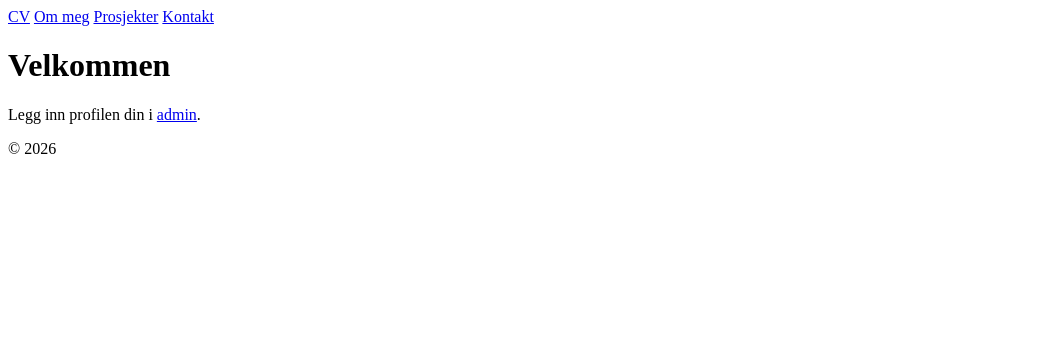
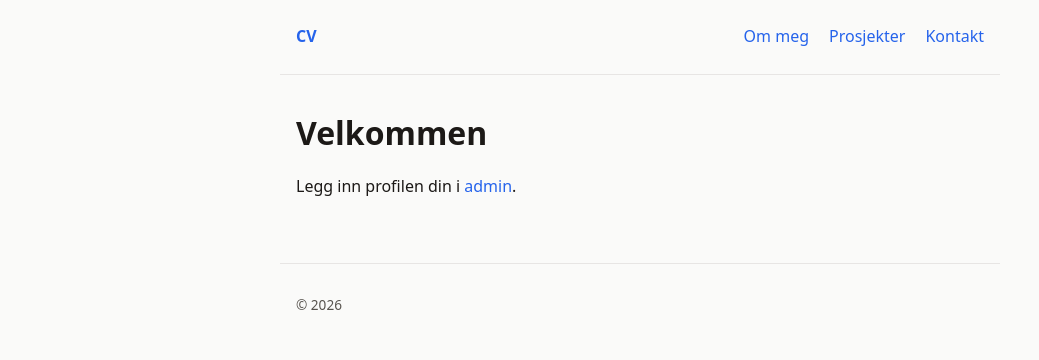
Before and after one commit to bergumguro-prog/CV, a Django app: page / in a window 1280 px wide. Shown: the top 360 px of the page, without its empty margins (0-1039 px from the left). Run offline with Django 5.2, Linux system fonts and the light colour scheme; data that the repository does not hold is empty.

Commit message:
Legg til stilark med lys og mørk modus
Co-Authored-By: Claude Opus 5.5 <noreply@anthropic.com>

```diff
--- /dev/null
+++ b/profil/static/profil/style.css
@@ -0,0 +1,106 @@
+:root {
+    --bakgrunn: #fafaf9;
+    --tekst: #1c1917;
+    --dempet: #57534e;
+    --linje: #e7e5e4;
+    --aksent: #2563eb;
+}
+
+@media (prefers-color-scheme: dark) {
+    :root {
+        --bakgrunn: #1c1917;
+        --tekst: #f5f5f4;
+        --dempet: #a8a29e;
+        --linje: #44403c;
+        --aksent: #60a5fa;
+    }
+}
+
+* {
+    box-sizing: border-box;
+}
+
+body {
+    margin: 0;
+    background: var(--bakgrunn);
+    color: var(--tekst);
+    font-family: system-ui, -apple-system, "Segoe UI", sans-serif;
+    line-height: 1.6;
+}
+
+header,
+main,
+footer {
+    max-width: 720px;
+    margin: 0 auto;
+    padding: 0 16px;
+}
+
+header {
+    padding-top: 24px;
+    padding-bottom: 24px;
+    border-bottom: 1px solid var(--linje);
+}
+
+nav {
+    display: flex;
+    flex-wrap: wrap;
+    gap: 8px 20px;
+}
+
+nav a:first-child {
+    font-weight: 700;
+    margin-right: auto;
+}
+
+a {
+    color: var(--aksent);
+    text-decoration: none;
+}
+
+a:hover {
+    text-decoration: underline;
+}
+
+main {
+    padding-top: 32px;
+    padding-bottom: 48px;
+}
+
+h1 {
+    font-size: 2rem;
+    margin: 0 0 8px;
+}
+
+h2 {
+    margin-top: 40px;
+    padding-bottom: 4px;
+    border-bottom: 1px solid var(--linje);
+}
+
+h3 {
+    margin-bottom: 0;
+}
+
+article p:first-of-type {
+    margin-top: 0;
+    color: var(--dempet);
+    font-size: 0.9rem;
+}
+
+ul {
+    padding-left: 20px;
+}
+
+li span {
+    color: var(--dempet);
+    font-size: 0.9rem;
+}
+
+footer {
+    padding-top: 16px;
+    padding-bottom: 32px;
+    border-top: 1px solid var(--linje);
+    color: var(--dempet);
+    font-size: 0.85rem;
+}
--- a/profil/templates/profil/base.html
+++ b/profil/templates/profil/base.html
@@ -1,9 +1,11 @@
+{% load static %}
 <!doctype html>
 <html lang="nb">
 <head>
     <meta charset="utf-8">
     <meta name="viewport" content="width=device-width, initial-scale=1">
     <title>{% block title %}CV{% endblock %}</title>
+    <link rel="stylesheet" href="{% static 'profil/style.css' %}">
 </head>
 <body>
     <header>
```
